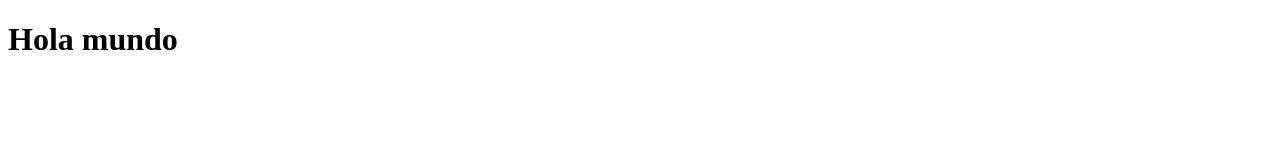
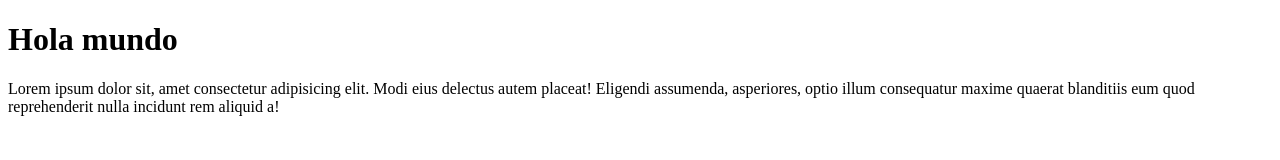
Before and after one commit to Jcruzcorti/Mi-primer-repositorio, a plain HTML site: page otro.html in a window 1280 px wide. Drawn offline with Linux system fonts and the light colour scheme.

Commit message:
Agregamos párrafo

```diff
--- a/otro.html
+++ b/otro.html
@@ -9,6 +9,7 @@
 <body>
 
     <h1>Hola mundo</h1>
+    <p> Lorem ipsum dolor sit, amet consectetur adipisicing elit. Modi eius delectus autem placeat! Eligendi assumenda, asperiores, optio illum consequatur maxime quaerat blanditiis eum quod reprehenderit nulla incidunt rem aliquid a!</p>
 
 </body>
 </html>
```
